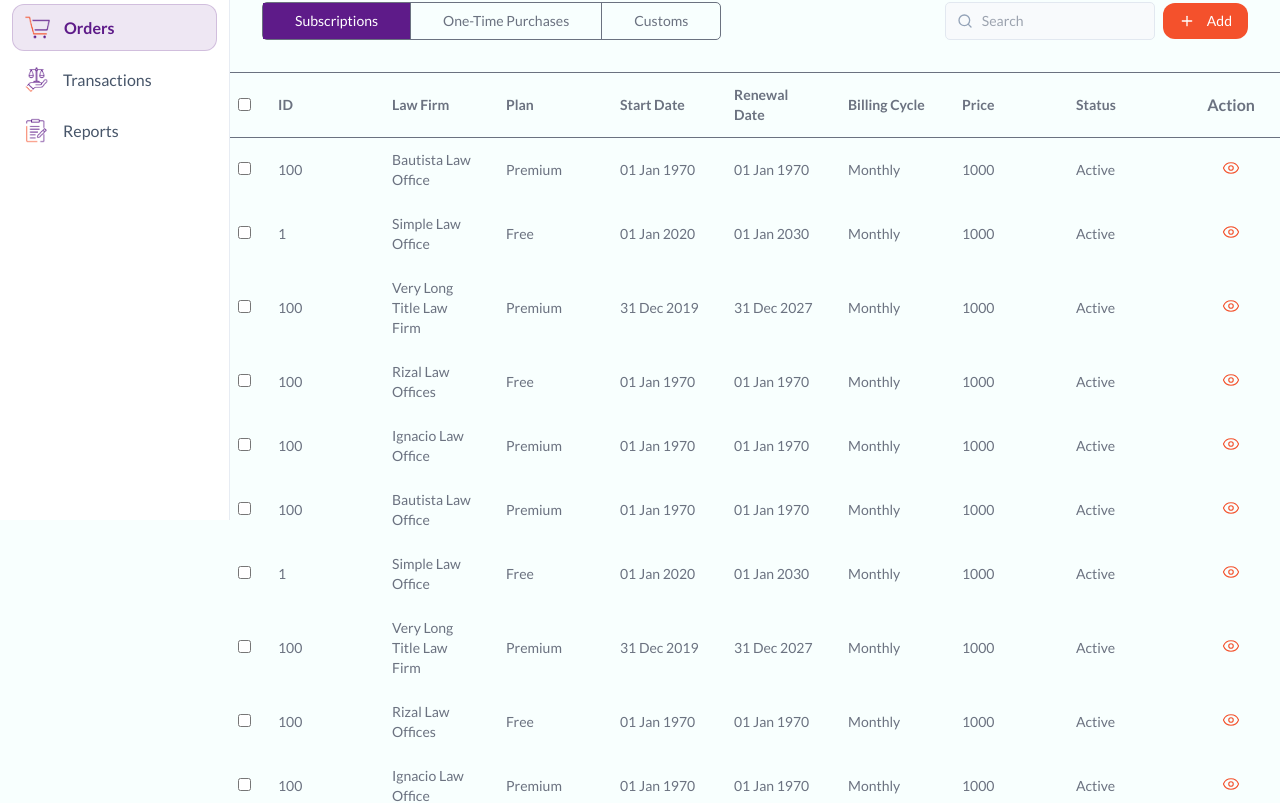
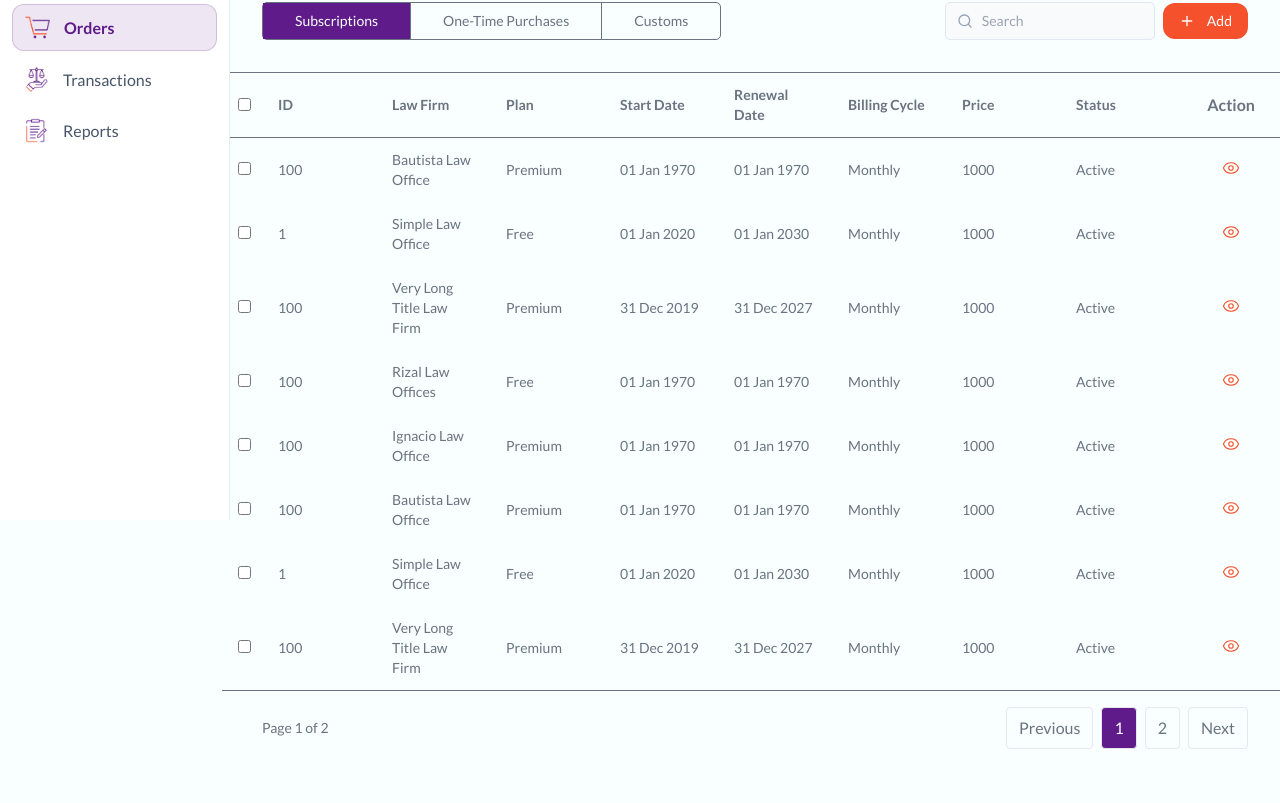
Before and after one commit to gjvlio/lexweb_admin, a React (Vite) app: page /orders in a window 1280 px wide. Shown: the part 280-1083 px from the top of the page. Built offline with nearby package versions, Linux system fonts and the light colour scheme.

Commit message:
feat: added pagination support on all tables

```diff
--- /dev/null
+++ b/src/hooks/usePagination.jsx
@@ -0,0 +1,39 @@
+import { useState } from "react";
+
+export default function usePagination({ totalItems, itemsPerPage = 8 }) {
+  const [currentPage, setCurrentPage] = useState(1);
+
+  const totalPages = Math.ceil(totalItems / itemsPerPage);
+
+  const startIndex = (currentPage - 1) * itemsPerPage;
+  const endIndex = startIndex + itemsPerPage;
+
+  const goToPage = (page) => {
+    setCurrentPage(Math.min(Math.max(page, 1), totalPages));
+  };
+
+  const nextPage = () => {
+    setCurrentPage((prev) => Math.min(prev + 1, totalPages));
+  };
+
+  const prevPage = () => {
+    setCurrentPage((prev) => Math.max(prev - 1, 1));
+  };
+
+  const resetPage = () => {
+    setCurrentPage(1);
+  };
+
+  return {
+    currentPage,
+    totalPages,
+    startIndex,
+    endIndex,
+    goToPage,
+    nextPage,
+    prevPage,
+    resetPage,
+    hasNextPage: currentPage < totalPages,
+    hasPrevPage: currentPage > 1,
+  };
+}
--- a/src/pages/Orders/OrdersPage.jsx
+++ b/src/pages/Orders/OrdersPage.jsx
@@ -15,6 +15,7 @@ import {
   subscriptionRows,
 } from "./OrdersData";
 import TableRow from "../../components/orders/TableRow";
+import usePagination from "../../hooks/usePagination";
 
 export default function OrdersPage() {
   const [activeTab, setActiveTab] = useState("subscriptions");
@@ -95,7 +96,26 @@ export default function OrdersPage() {
 
   const handleTabClick = (tabName) => {
     setActiveTab(tabName);
+    resetPage();
   };
+
+  const {
+    currentPage,
+    totalPages,
+    startIndex,
+    endIndex,
+    goToPage,
+    nextPage,
+    prevPage,
+    resetPage,
+    hasNextPage,
+    hasPrevPage,
+  } = usePagination({
+    totalItems: activeTable.orders.length,
+    itemsPerPage: 8,
+  });
+
+  const paginatedOrders = activeTable.orders.slice(startIndex, endIndex);
 
   return (
     <div className="relative -left-8 w-[calc(100%+4rem)] h-full text-gray-500">
@@ -188,11 +208,54 @@ export default function OrdersPage() {
           </thead>
 
           <tbody className="border-b border-gray-500">
-            {activeTable.orders.map((order, index) => (
+            {paginatedOrders.map((order, index) => (
               <TableRow key={index} row={order} column={activeTable.keys} />
             ))}
           </tbody>
         </table>
+
+        <div className="flex items-center justify-between px-10 py-4">
+          <p className="text-sm text-gray-500">
+            Page {currentPage} of {totalPages}
+          </p>
+
+          <div className="flex items-center gap-2">
+            <button
+              type="button"
+              onClick={prevPage}
+              disabled={!hasPrevPage}
+              className="px-3 py-2 border rounded"
+            >
+              Previous
+            </button>
+
+            {Array.from({ length: totalPages }, (_, index) => {
+              const page = index + 1;
+
+              return (
+                <button
+                  key={page}
+                  type="button"
+                  onClick={() => goToPage(page)}
+                  className={`px-3 py-2 border rounded ${
+                    currentPage === page ? "bg-brand-purple text-white" : ""
+                  }`}
+                >
+                  {page}
+                </button>
+              );
+            })}
+
+            <button
+              type="button"
+              onClick={nextPage}
+              disabled={!hasNextPage}
+              className="px-3 py-2 border rounded"
+            >
+              Next
+            </button>
+          </div>
+        </div>
       </div>
     </div>
   );
```
